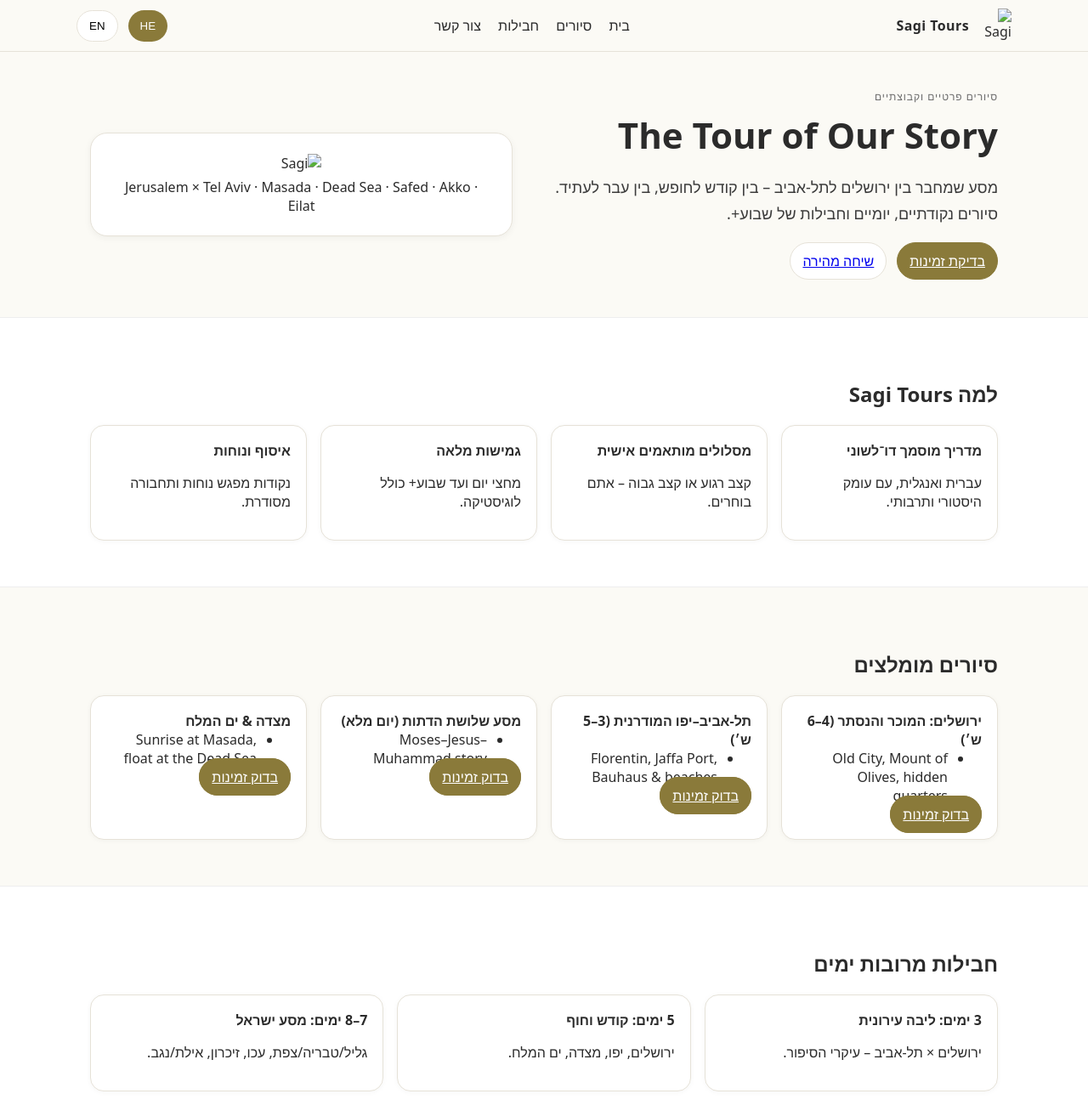
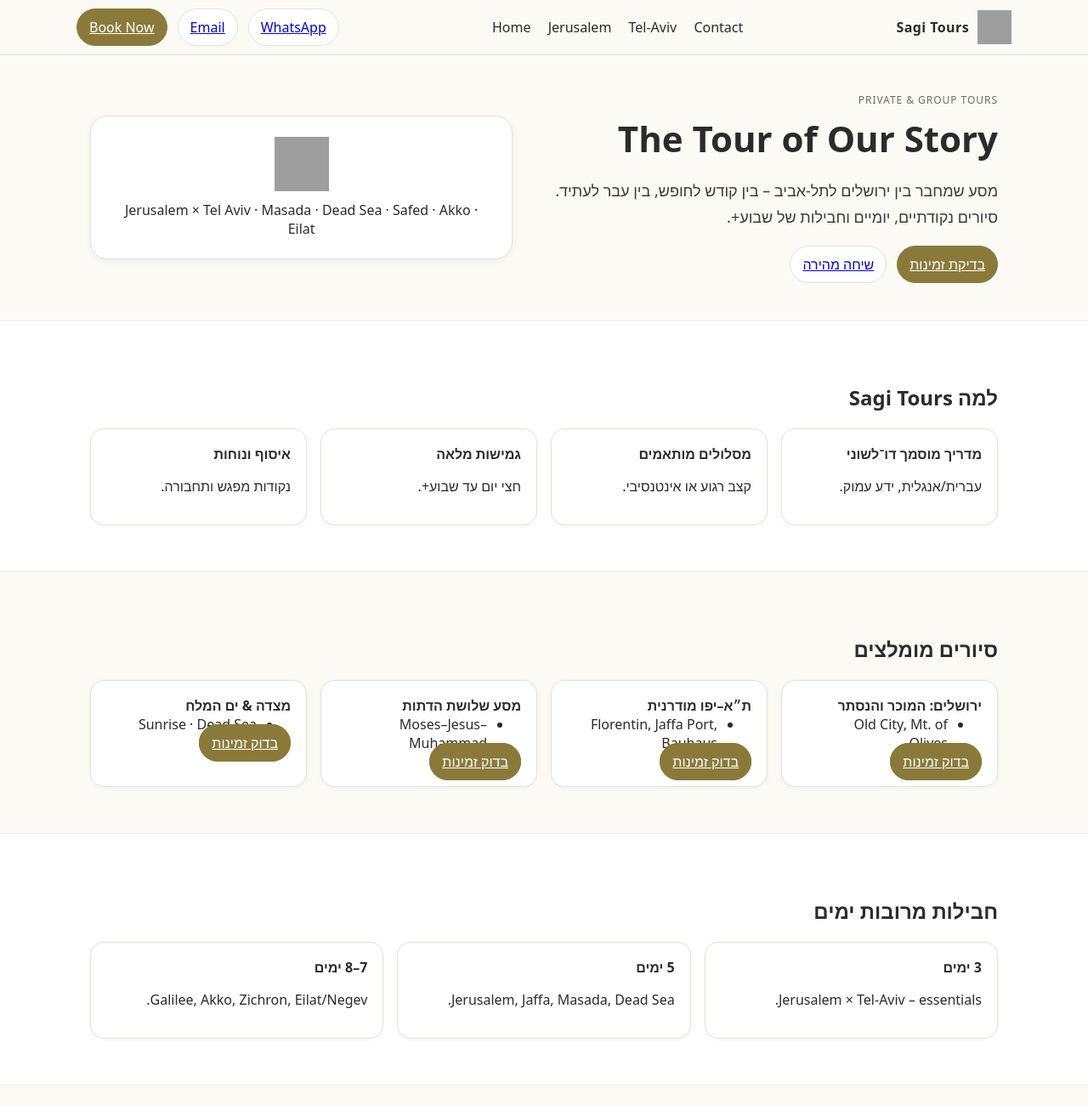
Before and after one commit to irokach2-hue/sagi-tours-web, a plain HTML site: page index.html in a window 1280 px wide. Shown: the top 1300 px of the page at 85% size. Drawn offline with Linux system fonts and the light colour scheme; grey boxes are pictures that could not be loaded.

Commit message:
Update index.html
שלב 5 – עדכון index.html להשתמש בקומפוננטות

```diff
--- a/index.html
+++ b/index.html
@@ -4,106 +4,22 @@
   <meta charset="utf-8" />
   <meta name="viewport" content="width=device-width, initial-scale=1" />
   <title>Sagi Tours</title>
-  <meta name="description" content="Private Hebrew/English tours: Jerusalem × Tel Aviv, Masada & Dead Sea, Galilee and more.">
-  <link rel="stylesheet" href="assets/css/style.css">
+  <link rel="stylesheet" href="assets/css/style.css" />
 </head>
 <body>
-<header>
-  <div class="container header-inner">
-    <div class="brand">
-      <img src="assets/logo.png" alt="Sagi Tours logo" />
-      <div class="brand-name">Sagi Tours</div>
-    </div>
-    <nav>
-      <a href="#home" data-i="nav_home">בית</a>
-      <a href="#tours" data-i="nav_tours">סיורים</a>
-      <a href="#packages" data-i="nav_packages">חבילות</a>
-      <a href="#contact" data-i="nav_contact">צור קשר</a>
-    </nav>
-    <div class="btn-row">
-      <button id="lang-he" class="lang-btn">HE</button>
-      <button id="lang-en" class="cta">EN</button>
-    </div>
-  </div>
-</header>
+  <div data-include="header.html"></div>
 
-<main id="home" class="container">
-  <section class="hero">
-    <div>
-      <div class="badge" data-i="hero_badge">סיורים פרטיים וקבוצתיים</div>
-      <h1 data-i="hero_title">The Tour of Our Story</h1>
-      <p class="lead" data-i="hero_lead">
-        מסע שמחבר בין ירושלים לתל-אביב – בין קודש לחופש, בין עבר לעתיד. סיורים נקודתיים, יומיים וחבילות של שבוע+.
-      </p>
-      <div class="btn-row" style="margin-top:12px">
-        <a class="cta primary" href="#" data-i="btn_availability">בדיקת זמינות</a>
-        <a class="cta" href="tel:+972501234567" data-i="btn_call">שיחה מהירה</a>
-      </div>
-    </div>
-    <div class="hero-card">
-      <img src="assets/logo.png" alt="Sagi" style="width:64px;height:64px;margin-bottom:6px" />
-      <div>Jerusalem × Tel Aviv · Masada · Dead Sea · Safed · Akko · Eilat</div>
-    </div>
-  </section>
-</main>
+  <main class="container">
+    <div data-include="components/hero.html"></div>
+  </main>
+  <div data-include="components/features.html"></div>
+  <div data-include="components/tours.html"></div>
+  <div data-include="components/packages.html"></div>
+  <div data-include="components/contact.html"></div>
 
-<section class="alt">
-  <div class="container">
-    <h2 data-i="features_title">למה Sagi Tours</h2>
-    <div class="grid features">
-      <div class="card"><strong data-i="f1">מדריך מוסמך דו־לשוני</strong><p data-i="f1d">עברית ואנגלית, עם עומק היסטורי ותרבותי.</p></div>
-      <div class="card"><strong data-i="f2">מסלולים מותאמים אישית</strong><p data-i="f2d">קצב רגוע או קצב גבוה – אתם בוחרים.</p></div>
-      <div class="card"><strong data-i="f3">גמישות מלאה</strong><p data-i="f3d">מחצי יום ועד שבוע+ כולל לוגיסטיקה.</p></div>
-      <div class="card"><strong data-i="f4">איסוף ונוחות</strong><p data-i="f4d">נקודות מפגש נוחות ותחבורה מסודרת.</p></div>
-    </div>
-  </div>
-</section>
+  <div data-include="footer.html"></div>
 
-<section id="tours">
-  <div class="container">
-    <h2 data-i="tours_title">סיורים מומלצים</h2>
-    <div class="grid cards-4">
-      <div class="card"><strong data-i="t1">ירושלים: המוכר והנסתר (4–6 ש׳)</strong><ul><li>Old City, Mount of Olives, hidden quarters</li></ul><a class="cta primary" href="#" data-i="tours_btn">בדוק זמינות</a></div>
-      <div class="card"><strong data-i="t2">תל-אביב–יפו המודרנית (3–5 ש׳)</strong><ul><li>Florentin, Jaffa Port, Bauhaus & beaches</li></ul><a class="cta primary" href="#" data-i="tours_btn">בדוק זמינות</a></div>
-      <div class="card"><strong data-i="t3">מסע שלושת הדתות (יום מלא)</strong><ul><li>Moses–Jesus–Muhammad story</li></ul><a class="cta primary" href="#" data-i="tours_btn">בדוק זמינות</a></div>
-      <div class="card"><strong data-i="t4">מצדה & ים המלח</strong><ul><li>Sunrise at Masada, float at the Dead Sea</li></ul><a class="cta primary" href="#" data-i="tours_btn">בדוק זמינות</a></div>
-    </div>
-  </div>
-</section>
-
-<section id="packages" class="alt">
-  <div class="container">
-    <h2 data-i="packages_title">חבילות מרובות ימים</h2>
-    <div class="grid cards-3">
-      <div class="card"><strong data-i="p1">3 ימים: ליבה עירונית</strong><p data-i="p1d">ירושלים × תל-אביב – עיקרי הסיפור.</p></div>
-      <div class="card"><strong data-i="p2">5 ימים: קודש וחוף</strong><p data-i="p2d">ירושלים, יפו, מצדה, ים המלח.</p></div>
-      <div class="card"><strong data-i="p3">7–8 ימים: מסע ישראל</strong><p data-i="p3d">גליל/טבריה/צפת, עכו, זיכרון, אילת/נגב.</p></div>
-    </div>
-  </div>
-</section>
-
-<section id="contact">
-  <div class="container">
-    <h2 data-i="contact_title">צור קשר</h2>
-    <form id="tailor-form" class="card">
-      <div class="form-row">
-        <input data-i="form_name" placeholder="שם מלא" required />
-        <input data-i="form_email" placeholder="אימייל" type="email" required />
-      </div>
-      <div class="form-row">
-        <input data-i="form_phone" placeholder="טלפון" />
-        <input data-i="form_dates" placeholder="תאריכים משוערים" />
-      </div>
-      <textarea data-i="form_interests" rows="4" placeholder="תחומי עניין"></textarea>
-      <div class="btn-row" style="margin-top:12px">
-        <button class="cta primary" type="submit" data-i="form_send">שליחה</button>
-        <a class="cta" href="https://wa.me/972501234567" data-i="whatsapp">וואטסאפ</a>
-      </div>
-    </form>
-  </div>
-</section>
-
-<footer><div class="container"><small data-i="footer">© 2025 Sagi Tours. כל הזכויות שמורות.</small></div></footer>
-<script src="assets/js/app.js"></script>
+  <script src="assets/js/app.js"></script>
+  <script src="assets/js/components.js"></script>
 </body>
 </html>
```
